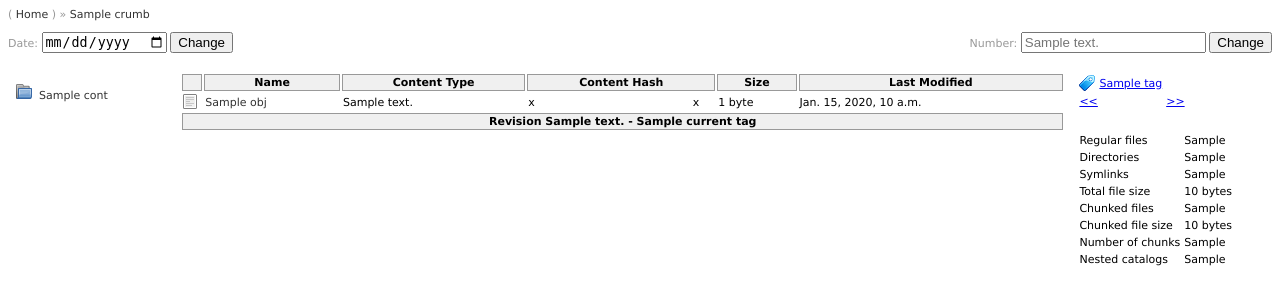
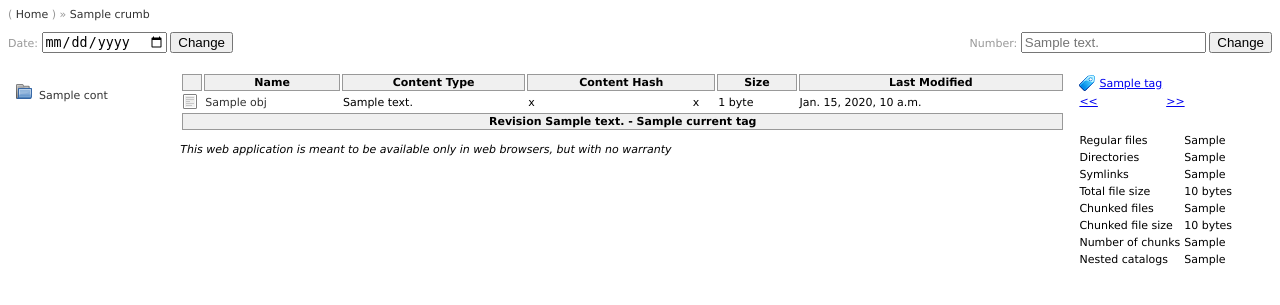
Before and after one commit to Moliholy/cvmfs-browser, a Django app: template cvmfs_browser/templates/cloud_browser/browser.html in a window 1280 px wide. Shown: the top 305 px of the page. Run offline with Django 3.2, Linux system fonts and the light colour scheme; the template is opened without the code that fills it: most values are stand-ins (such as "Sample title", 1, 10 or a date in 2020).

Commit message:
Add disclaimer

```diff
--- a/cvmfs_browser/templates/cloud_browser/_browser.html
+++ b/cvmfs_browser/templates/cloud_browser/_browser.html
@@ -96,6 +96,7 @@
     </tr>
   </tfoot>
 </table>
+<p style="font-size:11px; font-style:italic;">This web application is meant to be available only in web browsers, but with no warranty</p>
 {% else %}
     {% if container %}
         <div class="cloud-browser-empty" colspan="6">
```
